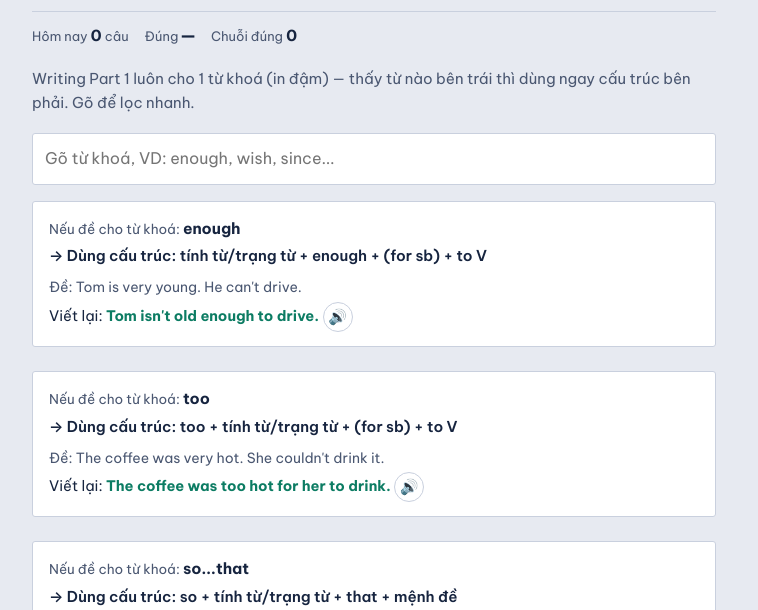
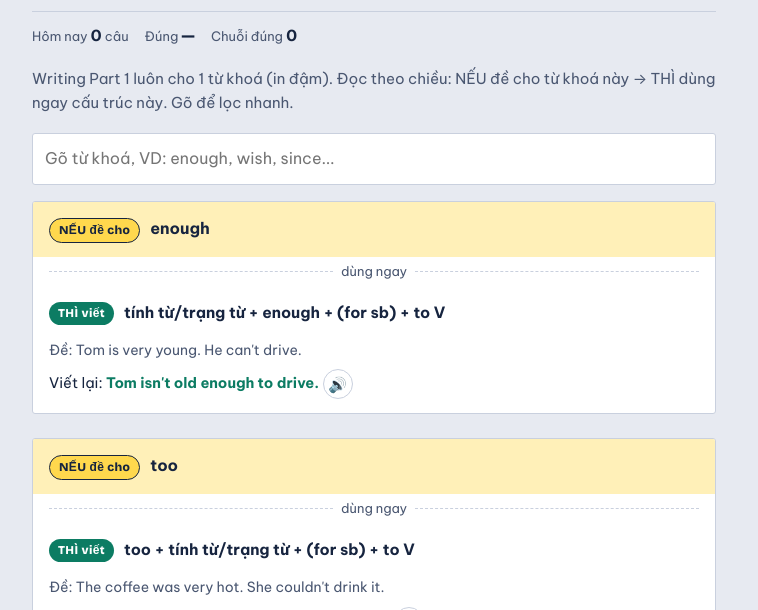
Before and after one commit to dieulinhhoang/B1-PET, a plain HTML site: page index.html in a window 1280 px wide. Both pictures are taken after a click on the tab "Từ khoá viết". Shown: the part 190-800 px from the top of the page, without its empty margins (266-1024 px from the left). Drawn offline with nearby package versions, Linux system fonts and the light colour scheme.

Commit message:
Refactor styles and enhance text descriptions in index.html
Updated various styles and improved text clarity in the HTML file.

```diff
--- a/index.html
+++ b/index.html
@@ -171,12 +171,19 @@ pre.sample{white-space:pre-wrap;font-family:"Be Vietnam Pro",sans-serif;font-siz
 .sleepstage .row{justify-content:center;margin-top:8px}
 .muted{color:var(--ink-soft);font-size:14.5px;text-align:center;padding:20px 0}
 .kwlist{display:flex;flex-direction:column;gap:10px}
-.kwcard{padding:14px 16px}
-.kwhead{font-size:13.5px;color:var(--ink-soft);margin:0 0 4px}
-.kwhead b{color:var(--ink);font-size:15.5px}
-.kwrule{font-size:15px;font-weight:600;margin:2px 0 8px}
-.kwex{font-size:14px;color:var(--ink-soft);margin:0 0 3px}
-.kwans{font-size:14.5px;margin:0}
+.kwcard{padding:0;overflow:hidden}
+.kwif{display:flex;gap:10px;align-items:flex-start;padding:14px 16px;background:var(--marker-dim)}
+.kwif .badge{flex:none;font-family:"Bricolage Grotesque",sans-serif;font-weight:800;font-size:12px;letter-spacing:.03em;color:var(--ink);background:var(--marker);border:1.5px solid var(--ink);border-radius:99px;padding:2px 9px;margin-top:2px}
+.kwif b{font-size:16px}
+.kwarrow{display:flex;align-items:center;justify-content:center;font-size:13px;color:var(--ink-soft);padding:4px 16px}
+.kwarrow::before{content:"";flex:1;border-top:1px dashed var(--rule)}
+.kwarrow span{padding:0 8px;white-space:nowrap}
+.kwarrow::after{content:"";flex:1;border-top:1px dashed var(--rule)}
+.kwthen{display:flex;gap:10px;align-items:flex-start;padding:14px 16px}
+.kwthen .badge{flex:none;font-family:"Bricolage Grotesque",sans-serif;font-weight:800;font-size:12px;letter-spacing:.03em;color:#fff;background:var(--green);border-radius:99px;padding:2px 9px;margin-top:2px}
+.kwthen b{font-size:15.5px}
+.kwex{font-size:14px;color:var(--ink-soft);margin:0;padding:0 16px 8px}
+.kwans{font-size:14.5px;margin:0;padding:0 16px 14px}
 .kwans b{color:var(--green)}
 .hits{font-size:13px;color:var(--ink-soft);margin-bottom:10px}
 mark{background:var(--marker);color:inherit;padding:0 2px}
@@ -1083,11 +1090,11 @@ VIEWS.tips = ()=>{
   return f;
 };
 
-/* 1b. TỪ KHOÁ → CẤU TRÚC (Writing Part 1) */
+/* 1b. TỪ KHOÁ → CẤU TRÚC (Writing Part 1) — dạng Nếu... → Thì... */
 let kwFilter='';
 VIEWS.w1kw = ()=>{
   const f=document.createDocumentFragment();
-  f.append(el('p','lede','Writing Part 1 luôn cho 1 từ khoá (in đậm) — thấy từ nào bên trái thì dùng ngay cấu trúc bên phải. Gõ để lọc nhanh.'));
+  f.append(el('p','lede','Writing Part 1 luôn cho 1 từ khoá (in đậm). Đọc theo chiều: NẾU đề cho từ khoá này → THÌ dùng ngay cấu trúc này. Gõ để lọc nhanh.'));
   const box=el('input');
   box.type='text'; box.placeholder='Gõ từ khoá, VD: enough, wish, since...'; box.value=kwFilter;
   box.className='srch';
@@ -1102,8 +1109,9 @@ VIEWS.w1kw = ()=>{
     if(!items.length){ list.append(el('p','muted','Không tìm thấy từ khoá nào khớp.')); return; }
     items.forEach(x=>{
       const c=el('div','card kwcard');
-      c.append(el('div','kwhead','Nếu đề cho từ khoá: <b>'+esc(x.kw)+'</b>'));
-      c.append(el('p','kwrule','→ Dùng cấu trúc: '+esc(x.rule)));
+      c.append(el('div','kwif','<span class="badge">NẾU đề cho</span> <b>'+esc(x.kw)+'</b>'));
+      c.append(el('div','kwarrow','<span>dùng ngay</span>'));
+      c.append(el('div','kwthen','<span class="badge">THÌ viết</span> <b>'+esc(x.rule)+'</b>'));
       c.append(el('p','kwex','Đề: '+esc(x.ex)));
       const ansP=el('p','kwans','Viết lại: <b>'+esc(x.ans)+'</b> ');
       ansP.append(speakBtn(x.ans));
@@ -1115,11 +1123,11 @@ VIEWS.w1kw = ()=>{
   return f;
 };
 
-/* 1c. CÁC THÌ */
+/* 1c. CÁC THÌ — dạng Nếu... → Thì... */
 let tsFilter='';
 VIEWS.tenses = ()=>{
   const f=document.createDocumentFragment();
-  f.append(el('p','lede','Nếu thấy dấu hiệu nhận biết bên dưới trong câu → chia động từ theo đúng thì tương ứng. Gõ để lọc nhanh.'));
+  f.append(el('p','lede','Đọc theo chiều: NẾU câu có dấu hiệu này → THÌ chia động từ theo thì tương ứng. Gõ để lọc nhanh.'));
   const box=el('input');
   box.type='text'; box.placeholder='Gõ để lọc, VD: yesterday, since, going to...'; box.value=tsFilter;
   box.className='srch';
@@ -1134,10 +1142,11 @@ VIEWS.tenses = ()=>{
     if(!items.length){ list.append(el('p','muted','Không tìm thấy thì nào khớp.')); return; }
     items.forEach(x=>{
       const c=el('div','card kwcard');
-      c.append(el('div','kwhead','<b>'+esc(x.name)+'</b>'));
-      c.append(el('p','kwrule','Công thức: '+esc(x.form)));
+      c.append(el('div','kwif','<span class="badge">NẾU thấy</span> <b>'+esc(x.signal)+'</b>'));
+      c.append(el('div','kwarrow','<span>→ dùng</span>'));
+      c.append(el('div','kwthen','<span class="badge">THÌ chia</span> <b>'+esc(x.name)+'</b>'));
+      c.append(el('p','kwex','Công thức: '+esc(x.form)));
       c.append(el('p','kwex','Dùng khi: '+esc(x.usage)));
-      c.append(el('p','kwex','Dấu hiệu nhận biết: <b>'+esc(x.signal)+'</b>'));
       const exP=el('p','kwans','Ví dụ: '+esc(x.ex)+' ');
       exP.append(speakBtn(x.ex));
       c.append(exP);
```
